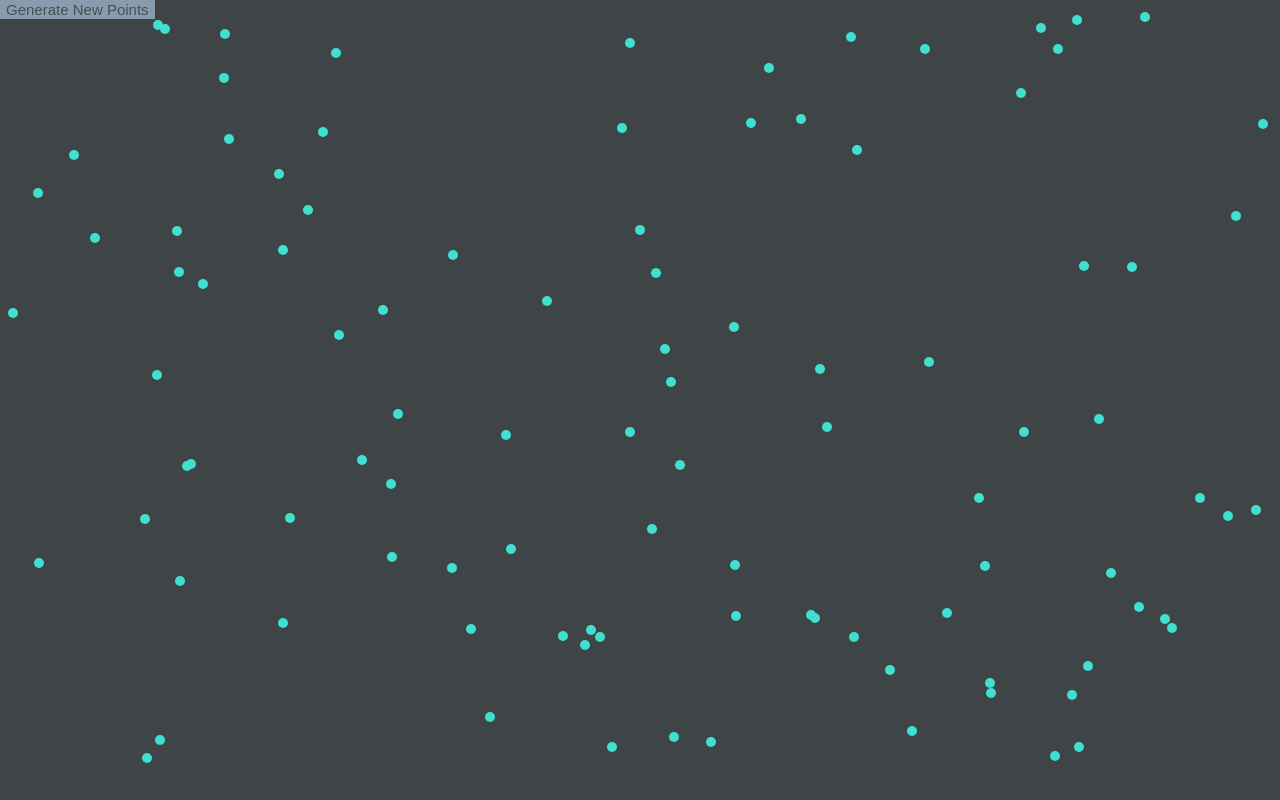
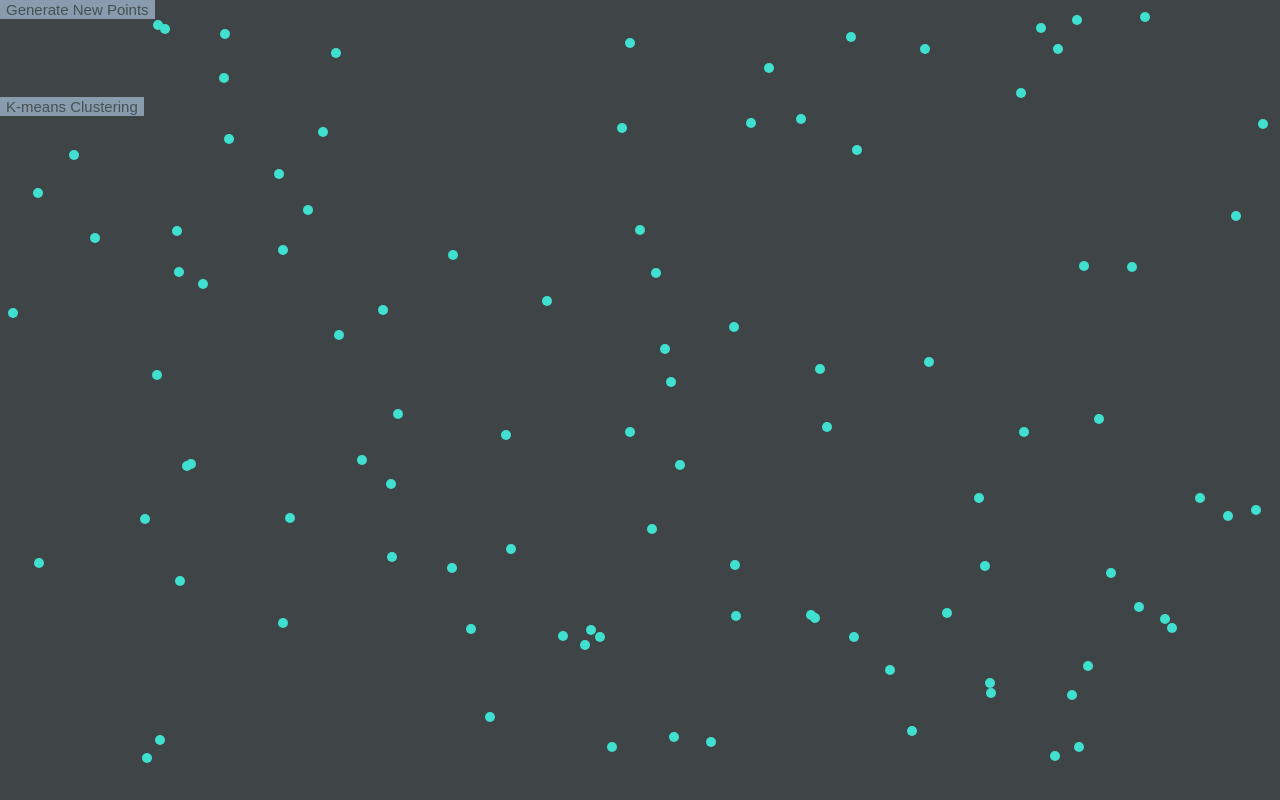
Before and after one commit to kokimame/react-clustering, a React (Create React App) app: page / in a window 1280 px wide. Built offline with nearby package versions, Linux system fonts and the light colour scheme; the HTML template or start-up script is replaced by a standard one.

Commit message:
File and buttons for K-means algorithm

```diff
--- /dev/null
+++ b/src/ClusteringAlgorithms/Kmeans.js
@@ -0,0 +1,11 @@
+export function getKmeansClusteredPoints(points) {
+    let colors = []
+    let auxillaryPoints = points.slice();
+    KmeansClustering(auxillaryPoints, colors);
+    points = auxillaryPoints;
+    return [points, colors];
+}
+
+function KmeansClustering(auxillaryPoints) {
+
+}
--- a/src/ClusteringVisualizer/ClusteringVisualizer.js
+++ b/src/ClusteringVisualizer/ClusteringVisualizer.js
@@ -1,5 +1,6 @@
 import React from 'react';
 import './ClusteringVisualizer.css'
+import { getKmeansClusteredPoints } from '../ClusteringAlgorithms/Kmeans';
 
 let WINDOW_WIDTH = window.innerWidth;
 let WINDOW_HEIGHT = window.innerHeight;
@@ -35,6 +36,10 @@ class ClusteringVisualizer extends React.Component {
         }
         this.setState({points: points});
     }
+
+    KmeansClustering() {
+        const [points, colors] = getKmeansClusteredPoints(this.state.points);
+    }
     render() {
         const points = this.state.points;
         const TOTAL_BUTTONS = 5;
@@ -60,6 +65,16 @@ class ClusteringVisualizer extends React.Component {
                     onClick={() => this.resetPoints()}>
                     Generate New Points
                 </button>
+                <button title="K-means Clustering" id="KmeansBtn"
+                    style={{ position: 'relative', top:`${0.5*(WINDOW_HEIGHT-20)/TOTAL_BUTTONS}px`}}
+                    onClick={() => this.KmeansClustering()}>
+                    K-means Clustering
+                </button>
+                {/* <button title="Graph-based Clustering" id="GraphBtn"
+                    style={{ position: 'relative', top:`${1.5*(WINDOW_HEIGHT-20)/TOTAL_BUTTONS}px`}}
+                    onClick={() => {}}>
+                    Graph-based Clustering (Not yet)
+                </button> */}
             </div>
             </>
         );
```
